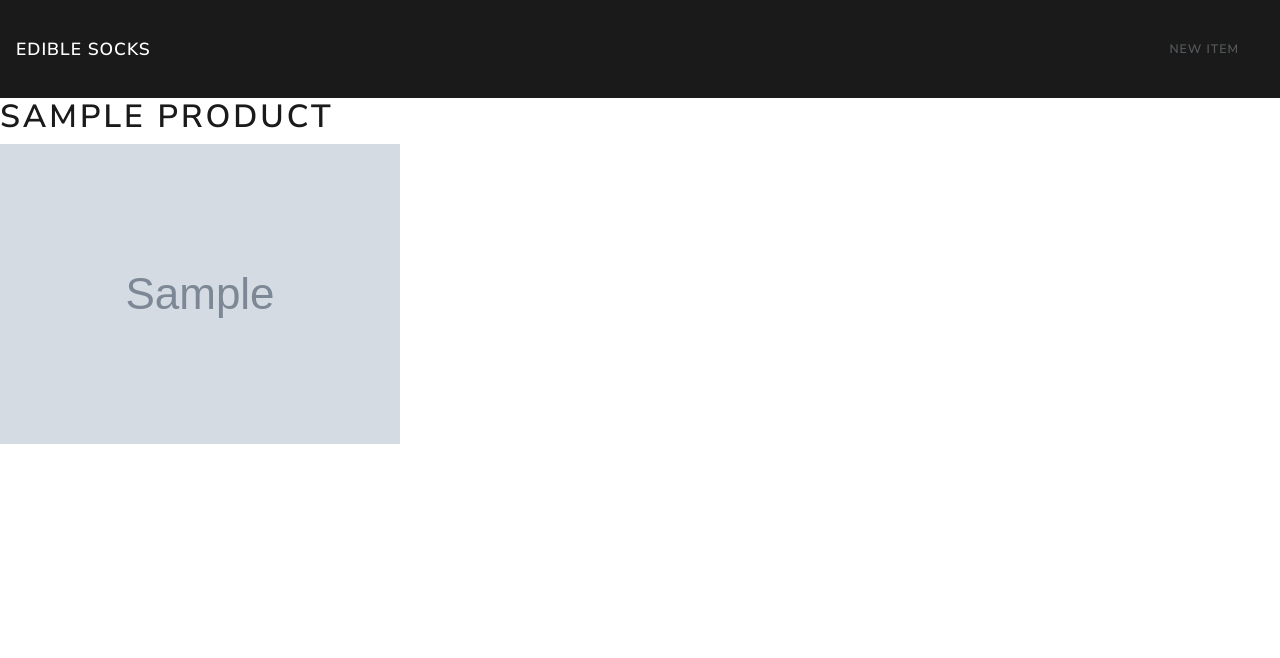
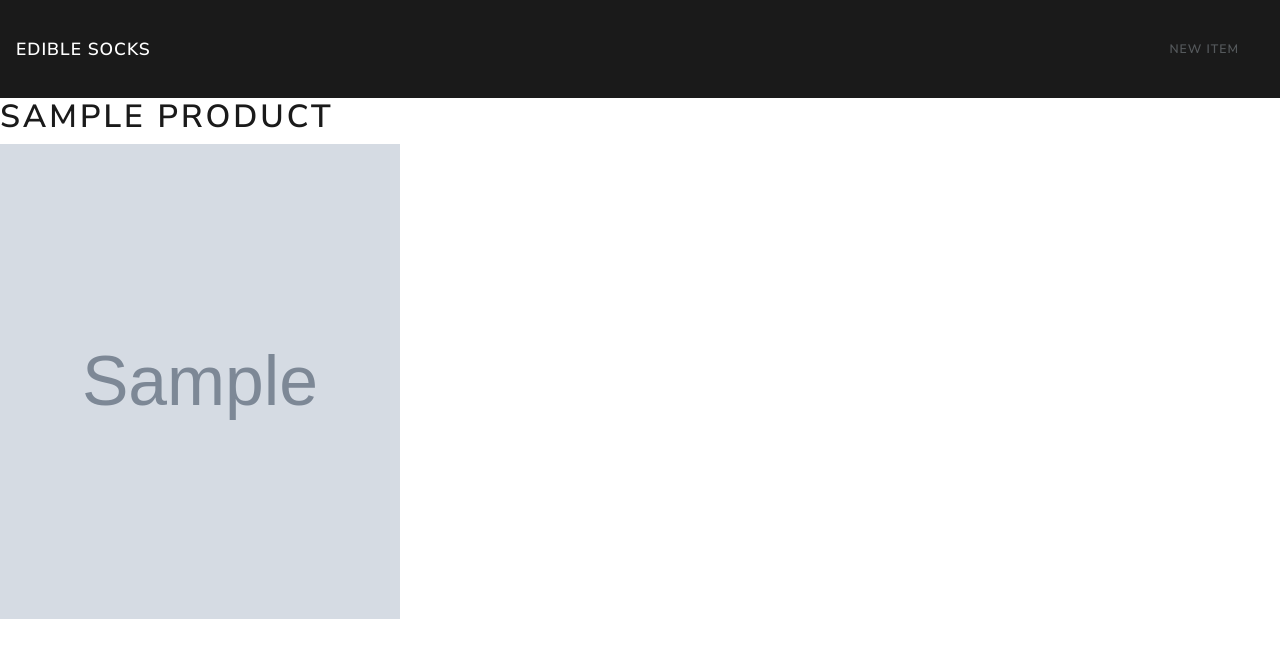
Before and after one commit to markk628/Contractor, a Flask app: template templates/flavors.html in a window 1280 px wide. Shown: the top 658 px of the page. Run offline with Flask 2, Linux system fonts and the light colour scheme; the template is opened without the code that fills it: most values are stand-ins (such as "Sample title", 1, 10 or a date in 2020); grey boxes marked "Sample" are stand-in pictures.

Commit message:
working routes for different flavors + css

```diff
--- a/templates/flavors.html
+++ b/templates/flavors.html
@@ -3,10 +3,13 @@
 {% block content %}
 <head>
     <title>{{product.title}}</title>
+    <link rel="stylesheet" type="text/css" href="/static/index.css">
 </head>
 <body>
     <h1>{{product.title}}</h1>
-    <img src="{{product.img}}">
+    <div class="img">
+        <img src="{{product.img}}">
+    </div>
 </body>
 
 {% endblock %}
```
